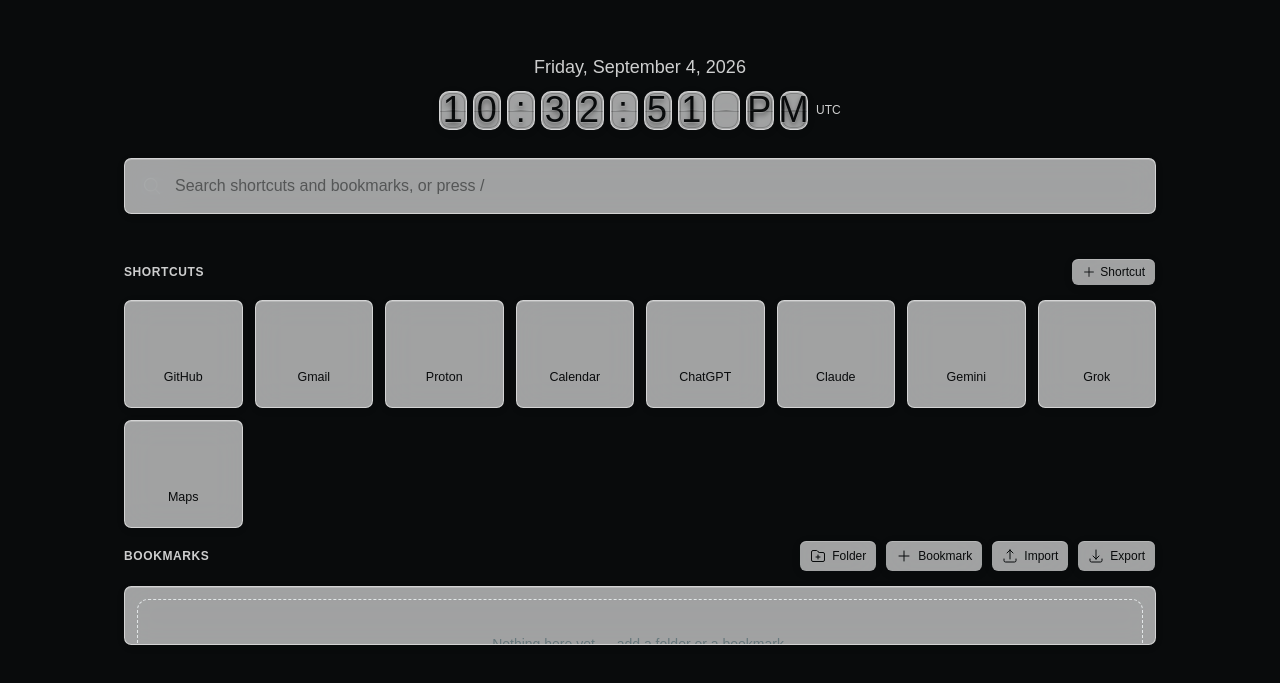
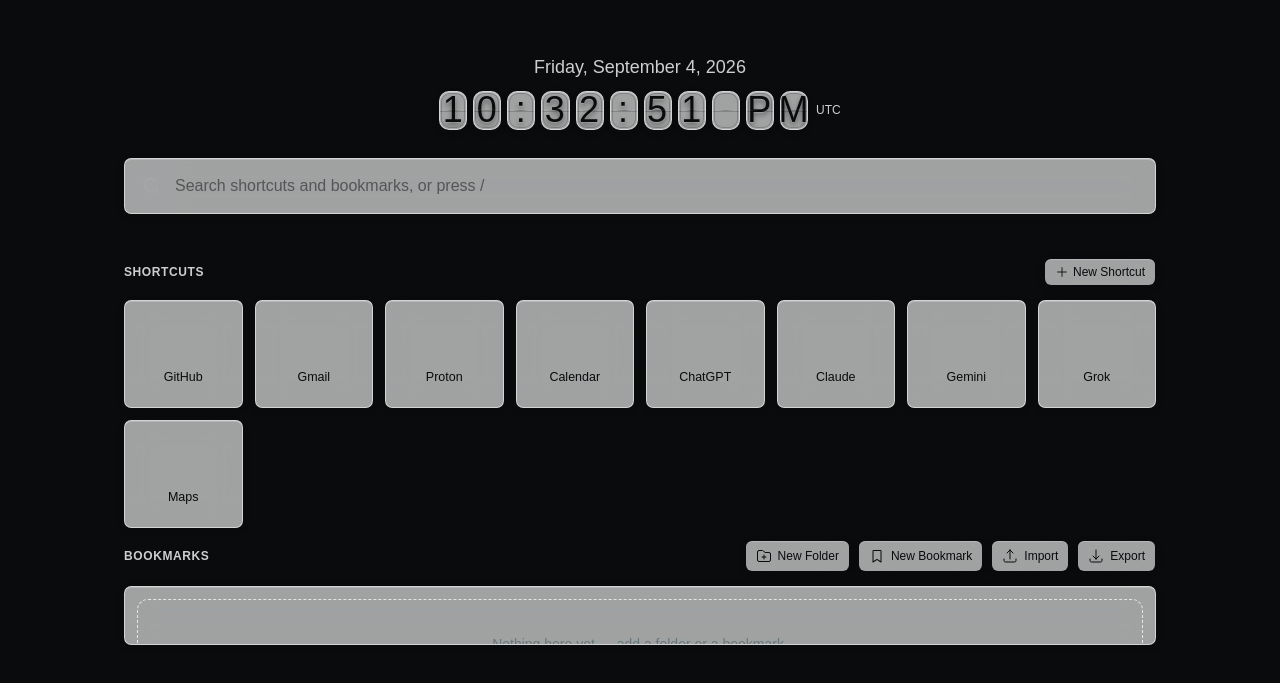
Before and after one commit to williammh/my-home-page, a React app: page / in a window 1280 px wide. Shown: the part 107-790 px from the top of the page. Built offline with nearby package versions, Linux system fonts and the light colour scheme; the HTML template or start-up script is replaced by a standard one.

Commit message:
bookmark icon

```diff
--- a/src/App.tsx
+++ b/src/App.tsx
@@ -1,5 +1,6 @@
 import { useState, useEffect, useRef, type ChangeEvent } from 'react'
 import { FolderPlusIcon, PlusIcon, ArrowUpTrayIcon, ArrowDownTrayIcon } from '@heroicons/react/24/outline'
+import { BookmarkSimpleIcon } from '@phosphor-icons/react'
 import Clock from './Clock'
 import SearchBar from './SearchBar'
 import { LinkCard } from './Cards'
@@ -146,7 +147,7 @@
                     className="rounded-lg"
                     onClick={() => setModal({ kind: 'link', isShortcut: true })}
                   >
-                    <PlusIcon /> Shortcut
+                    <PlusIcon /> New Shortcut
                   </Button>
                 )}
               </div>
@@ -174,10 +175,10 @@
             </h3>
             <div className="flex gap-2">
               <Button variant="glass" className="rounded-lg" onClick={() => setModal({ kind: 'folder', target: null })}>
-                <FolderPlusIcon /> Folder
+                <FolderPlusIcon />New Folder
               </Button>
               <Button variant="glass" className="rounded-lg" onClick={() => setModal({ kind: 'link', target: null })}>
-                <PlusIcon /> Bookmark
+                <BookmarkSimpleIcon /> New Bookmark
               </Button>
               <Button variant="glass" className="rounded-lg" onClick={() => fileInputRef.current?.click()}>
                 <ArrowUpTrayIcon /> Import
--- a/src/FolderTree.tsx
+++ b/src/FolderTree.tsx
@@ -1,6 +1,7 @@
 import { useEffect, useRef, useState, type DragEvent, type RefObject } from 'react'
 import { getIcon } from './icons'
-import { FolderPlusIcon, LinkIcon, PencilIcon, XMarkIcon, LinkIcon as LinkGlyph } from '@heroicons/react/24/outline'
+import { FolderPlusIcon, PencilIcon, XMarkIcon, LinkIcon as LinkGlyph } from '@heroicons/react/24/outline'
+import { BookmarkSimpleIcon } from '@phosphor-icons/react'
 import { Highlighted } from './highlight'
 import {
   TreeProvider, TreeView, TreeNode, TreeNodeTrigger, TreeNodeContent,
@@ -127,7 +128,7 @@
               title="Add link"
               className="flex rounded-md p-1 text-muted-foreground hover:bg-border hover:text-foreground [&_svg]:size-3.5"
               onClick={(e) => { e.preventDefault(); e.stopPropagation(); onAdd(folderNode, 'link') }}
-            ><LinkIcon /></button>
+            ><BookmarkSimpleIcon /></button>
           </>
         )}
         <button
```
Also changed, not shown: 1 other file (tests, documents, lock files or other folders).
